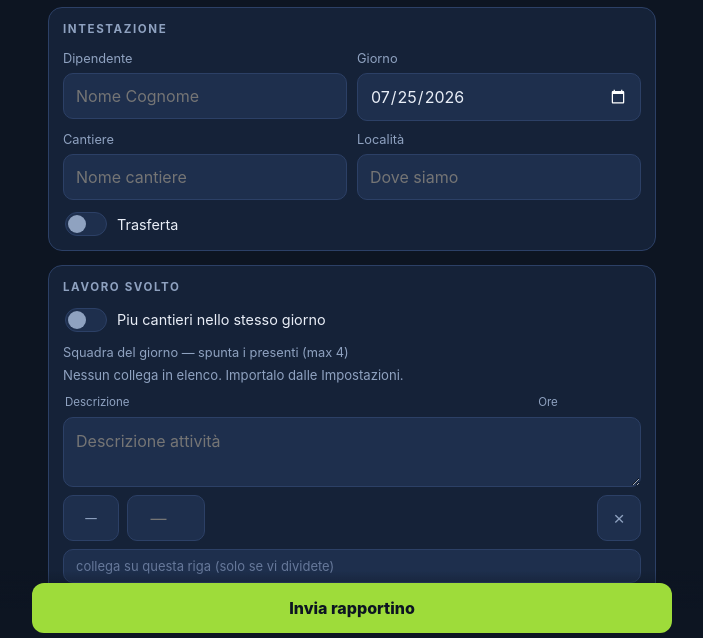
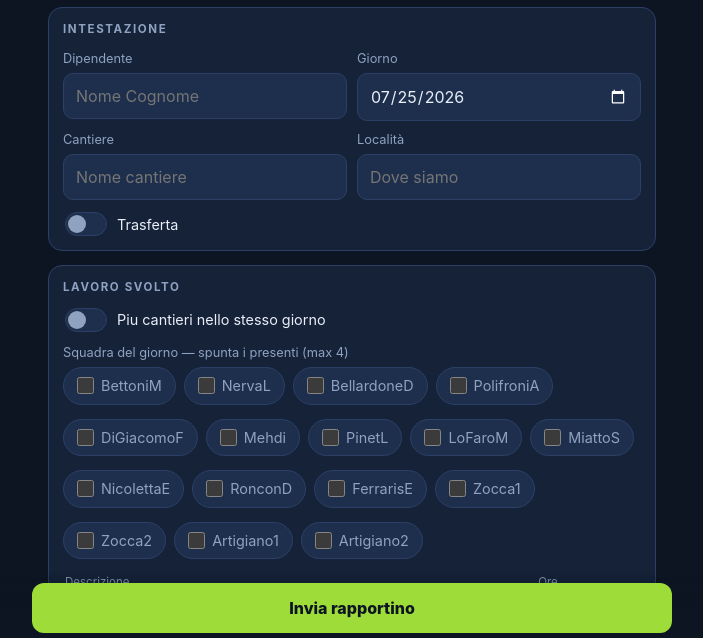
Before and after one commit to nervaluca/rapportino, a website: page www/index.html in a window 1280 px wide. Shown: the part 93-731 px from the top of the page, without its empty margins (288-991 px from the left). Drawn offline with Linux system fonts and the light colour scheme.

Commit message:
Add files via upload

```diff
--- a/www/index.html
+++ b/www/index.html
@@ -332,6 +332,7 @@
 <div class="toast" id="toast"></div>
 
 <script>
+const DEFAULT_COLLEGHI=["BettoniM", "NervaL", "BellardoneD", "PolifroniA", "DiGiacomoF", "Mehdi", "PinetL", "LoFaroM", "MiattoS", "NicolettaE", "RonconD", "FerrarisE", "Zocca1", "Zocca2", "Artigiano1", "Artigiano2"];
 const LS={get(k,d){try{const v=localStorage.getItem(k);return v==null?d:JSON.parse(v);}catch(e){return d;}},
   set(k,v){try{localStorage.setItem(k,JSON.stringify(v));}catch(e){}}};
 function remember(key,val){val=(val||'').trim();if(!val)return;let a=LS.get(key,[]);
@@ -1036,6 +1037,11 @@ function applyTheme(t){
   if(meta)meta.setAttribute('content',currentScheme()==='light'?'#eef3ec':'#0d1522');
 }
 function init(){
+  if(!LS.get('colleghiInit',false)){
+    let cur=LS.get('colleghi',[]);
+    DEFAULT_COLLEGHI.forEach(function(n){if(!cur.some(function(x){return x.toLowerCase()===n.toLowerCase();}))cur.push(n);});
+    LS.set('colleghi',cur.slice(0,300));LS.set('colleghiInit',true);
+  }
   applyTheme(LS.get('tema','dark'));
   [...document.querySelectorAll('#themeSeg button')].forEach(function(b){
     b.addEventListener('click',function(){applyTheme(b.dataset.theme);});
```
